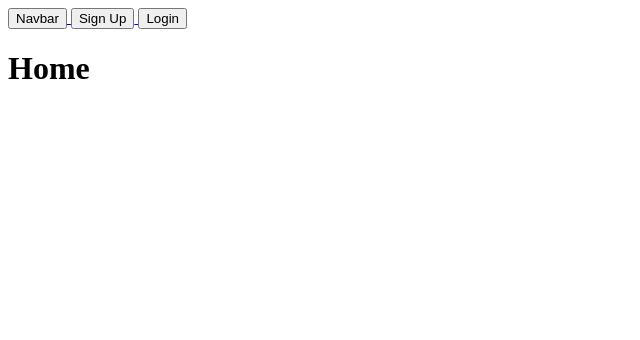
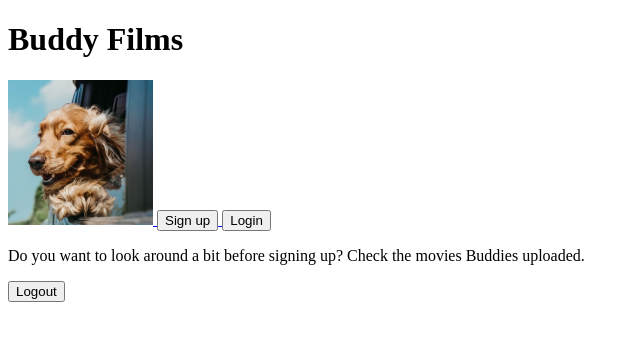
Before and after one commit to jelin-mi/project-frontend, a React (Create React App) app: page / in a window 1280 px wide. Shown: the top 340 px of the page, without its empty margins (0-640 px from the left). Built offline with nearby package versions, Linux system fonts and the light colour scheme; no server answers; the HTML template or start-up script is replaced by a standard one.

Commit message:
Homepage structure done

```diff
--- a/src/App.jsx
+++ b/src/App.jsx
@@ -1,7 +1,7 @@
 import { Route, Routes } from 'react-router-dom';
 import IsAnon from './components/IsAnon';
 import IsPrivate from './components/IsPrivate';
-import Navbar from './components/Navbar';
+/* import Navbar from './components/Navbar'; */
 import { AuthProviderWrapper } from './context/auth.context';
 import Home from './pages/Home';
 import LoginPage from './pages/LoginPage';
@@ -11,7 +11,7 @@ import SignupPage from './pages/SignupPage';
 function App() {
   return (
     <AuthProviderWrapper>
-      <Navbar />
+      {/* <Navbar /> */}
       <Routes>
         <Route path="/" element={<Home />} />
         <Route
--- a/src/pages/Home.jsx
+++ b/src/pages/Home.jsx
@@ -1,8 +1,36 @@
+import cover from '../assets/dog.jpg';
+import { Link } from 'react-router-dom';
+import { useContext } from 'react';
+import { AuthContext } from './../context/auth.context';
+
 function Home() {
+  const { isLoggedIn, user, logOutUser } = useContext(AuthContext);
+
   return (
     <div>
-      <h1>Home</h1>
-    </div>
+      <h1>Buddy Films</h1>
+      <img src={cover} alt="" />
+
+      {!isLoggedIn && (
+        <>
+          <Link to="/signup">
+            {' '}
+            <button>Sign up</button>{' '}
+          </Link>
+          <Link to="/login">
+            {' '}
+            <button>Login</button>{' '}
+          </Link>
+          <p>Do you want to look around a bit before signing up? Check the movies Buddies uploaded.</p>   {/* link to the list of all the movies */}
+        </>
+      )}
+      {isLoggedIn && (
+        <>
+          <p>Hello {user && user.name}, check your Watchlist.</p>     {/* link to Watchlist or list of all movies */}
+        </>
+      )}
+    <button onClick={logOutUser}>Logout</button>
+   </div>
   );
 }
 
```
Also changed, not shown: src/assets/dog.jpg (added).
